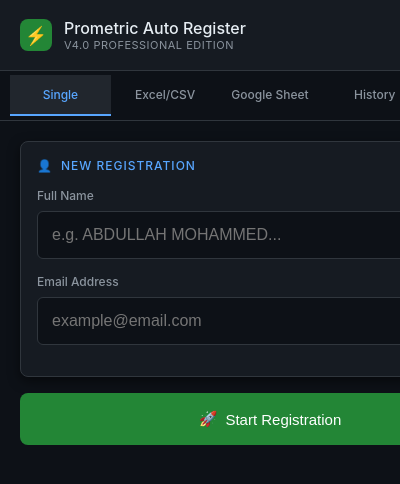
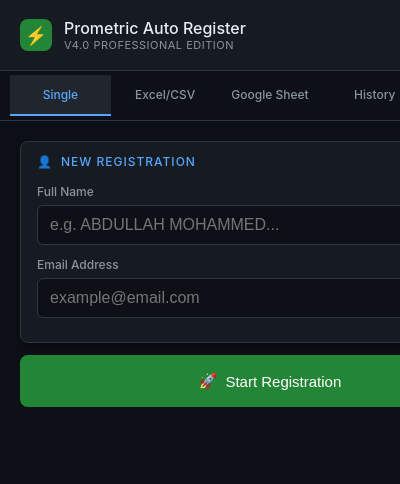
Before and after one commit to salahmostava-sys/prometric-extension, a browser extension: page popup.html in a window 400 px wide. Shown: the top 484 px of the page. Drawn offline with Linux system fonts and the light colour scheme.

Commit message:
Shrink field and card padding to save vertical space

```diff
--- a/popup.html
+++ b/popup.html
@@ -74,17 +74,17 @@
 /* Cards & Fields */
 .card {
   background: var(--surface); border: 1px solid var(--border); border-radius: var(--radius);
-  padding: 16px; margin-bottom: 16px; box-shadow: var(--shadow);
+  padding: 12px 16px; margin-bottom: 12px; box-shadow: var(--shadow);
 }
 .card-title {
   font-size: 12px; text-transform: uppercase; letter-spacing: 1px;
   margin-bottom: 15px; display: flex; align-items: center; gap: 8px;
 }
 
-.field { margin-bottom: 15px; }
-.field label { display: block; font-size: 12px; color: var(--muted); margin-bottom: 8px; }
+.field { margin-bottom: 12px; }
+.field label { display: block; font-size: 12px; color: var(--muted); margin-bottom: 6px; }
 .field input, .field select {
-  width: 100%; padding: 14px; background: var(--bg); border: 1px solid var(--border);
+  width: 100%; padding: 10px 12px; background: var(--bg); border: 1px solid var(--border);
   border-radius: 6px; color: var(--text); outline: none; transition: 0.2s; font-size: 16px;
 }
 .field input:focus { border-color: var(--blue); }
```
